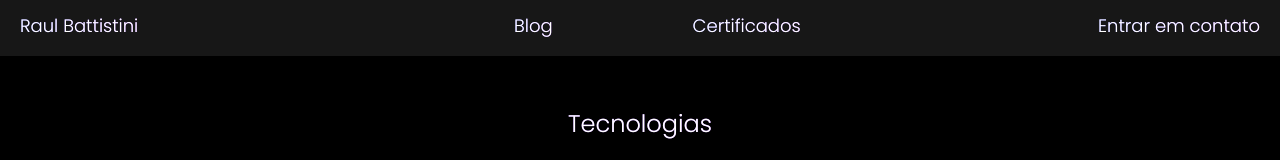
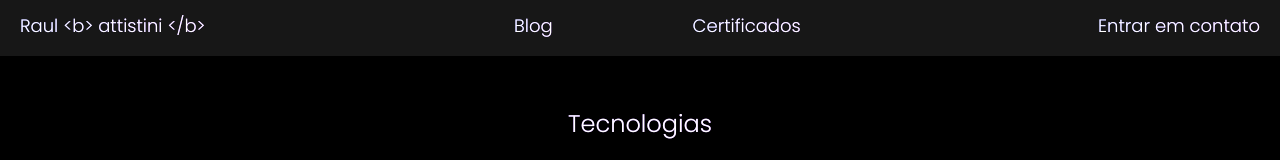
Before and after one commit to raulbattistini/portfolio, a React (Vite) app: page / in a window 1280 px wide. Shown: the top 160 px of the page. Built offline with nearby package versions, Linux system fonts and the light colour scheme.

Commit message:
add: typography logo

```diff
--- a/src/components/Navbar/index.tsx
+++ b/src/components/Navbar/index.tsx
@@ -27,7 +27,7 @@ export const Navbar = () => {
                     to="/"
                     className="hover:text-transparent bg-clip-text bg-gradient-to-r from-indigo-500 to-purple-500 text-lg tablet:text-sm phone:text-xs pocket:text-xs"
                   >
-                    Raul Battistini{" "}
+                    Raul &#60;b&#62; attistini &#60;/b&#62;
                   </Link>
                 </div>
               </Grid>
@@ -66,7 +66,7 @@ export const Navbar = () => {
                   to="/"
                   className="text-white hover:text-transparent bg-clip-text bg-gradient-to-r from-indigo-500 to-purple-500 text-lg tablet:text-sm  phone:text-xs pocket:text-xs pocket:ml-10 pocket:mt-1"
                 >
-                  Raul Battistini{" "}
+                  Raul 	&#60;b&#62; attistini &#60;/b&#62; {" "}
                 </Link>
               </div>
             </Grid>
```
